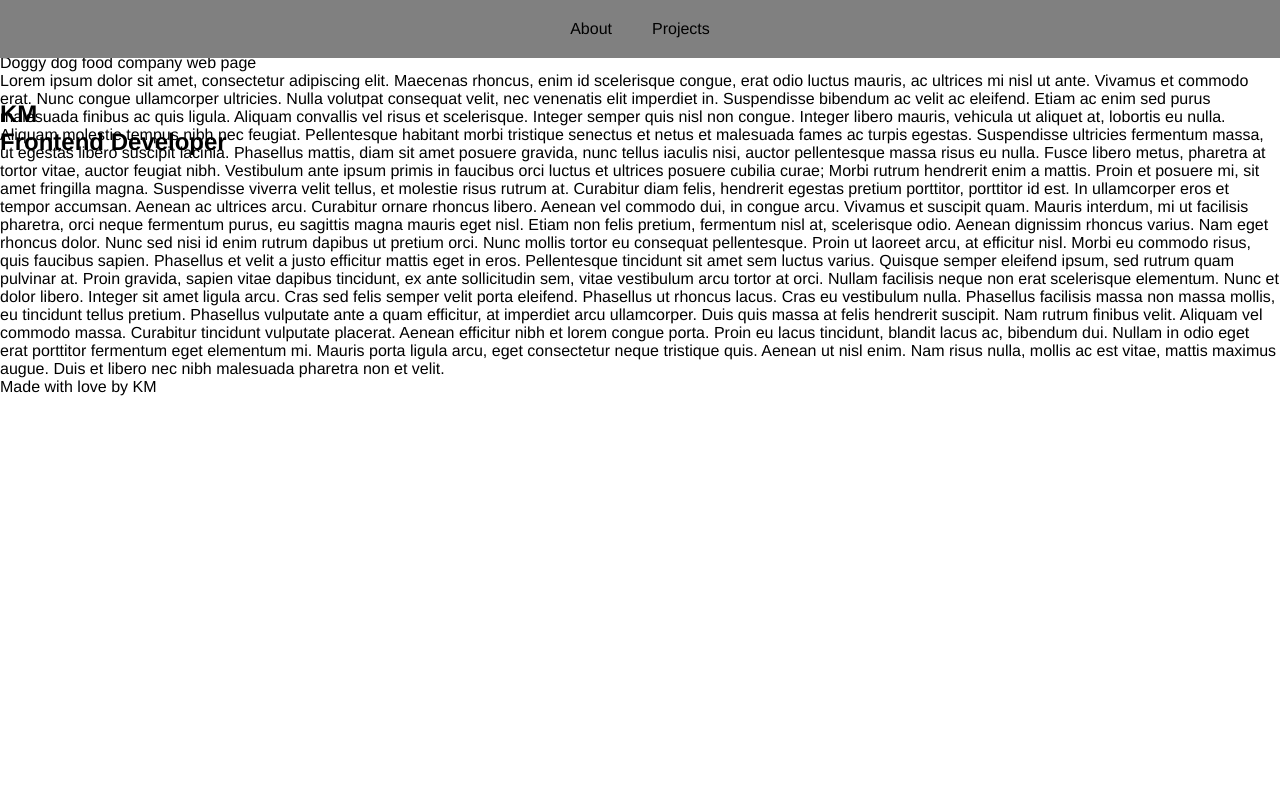
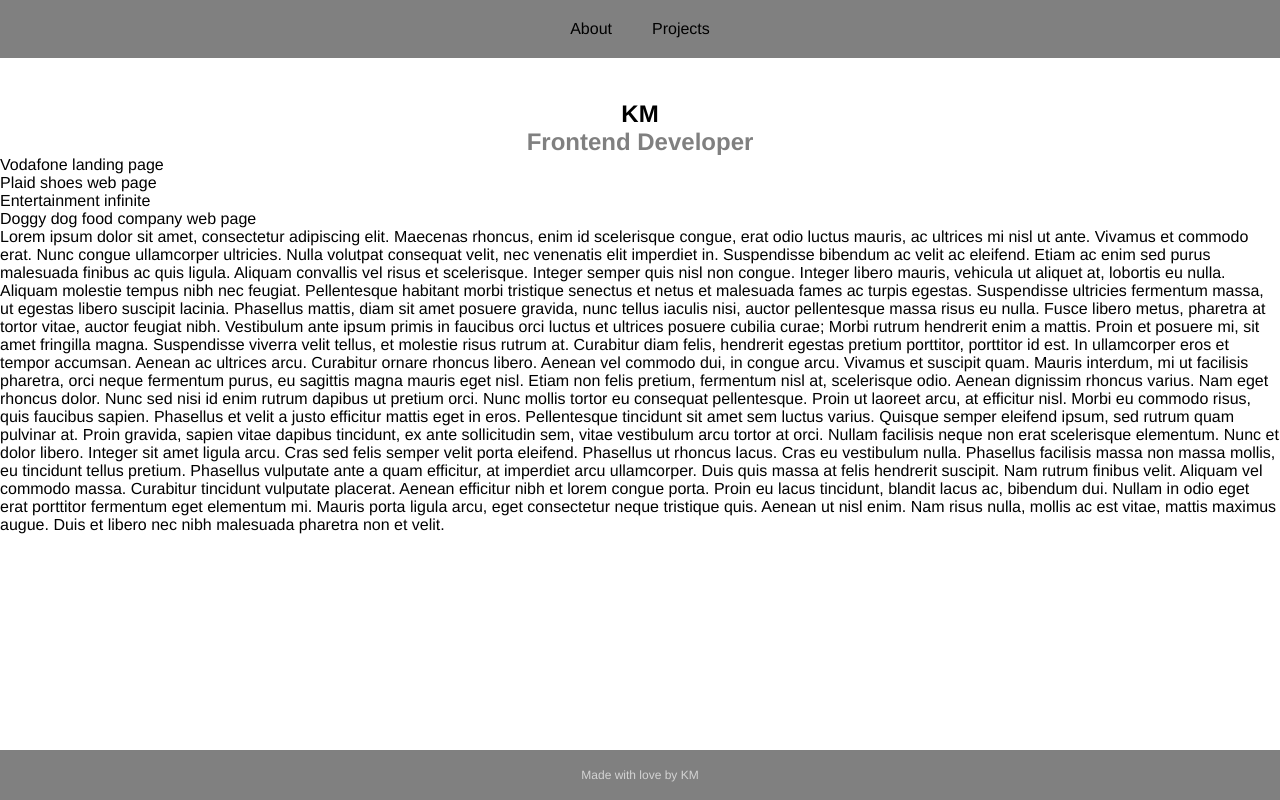
Before and after one commit to AccRPA/freeCodeCamp, a plain HTML site: page web_design/portfolio/index.html in a window 1280 px wide. Drawn offline with Linux system fonts and the light colour scheme.

Commit message:
Update styles.css

```diff
--- a/web_design/portfolio/styles.css
+++ b/web_design/portfolio/styles.css
@@ -13,6 +13,7 @@ body {
   width: 100%;
   background-color: grey;
   position: fixed;
+  z-index: 1;
 }
 
 #navbar{
@@ -33,7 +34,31 @@ body {
   background-color: lightgrey;
   color: black;
 }
+
 #welcome-section {
-  position: absolute;
-  margin-top: 100px;
+  text-align: center;
+  width: 100%;
+  padding-top: 100px;
 }
+
+#welcome-section h2 {
+  color: grey;
+}
+
+#footer {
+  width: 100%;
+  background-color: grey;
+  position: fixed;
+  bottom: 0;
+  height: 50px;
+  z-index: 1;
+  display: flex;
+  align-items: center;
+  justify-content: center;
+  font-size: 12px;
+  color: lightgrey;
+}
+
+.last-section {
+  padding-bottom: 60px;
+}
```
